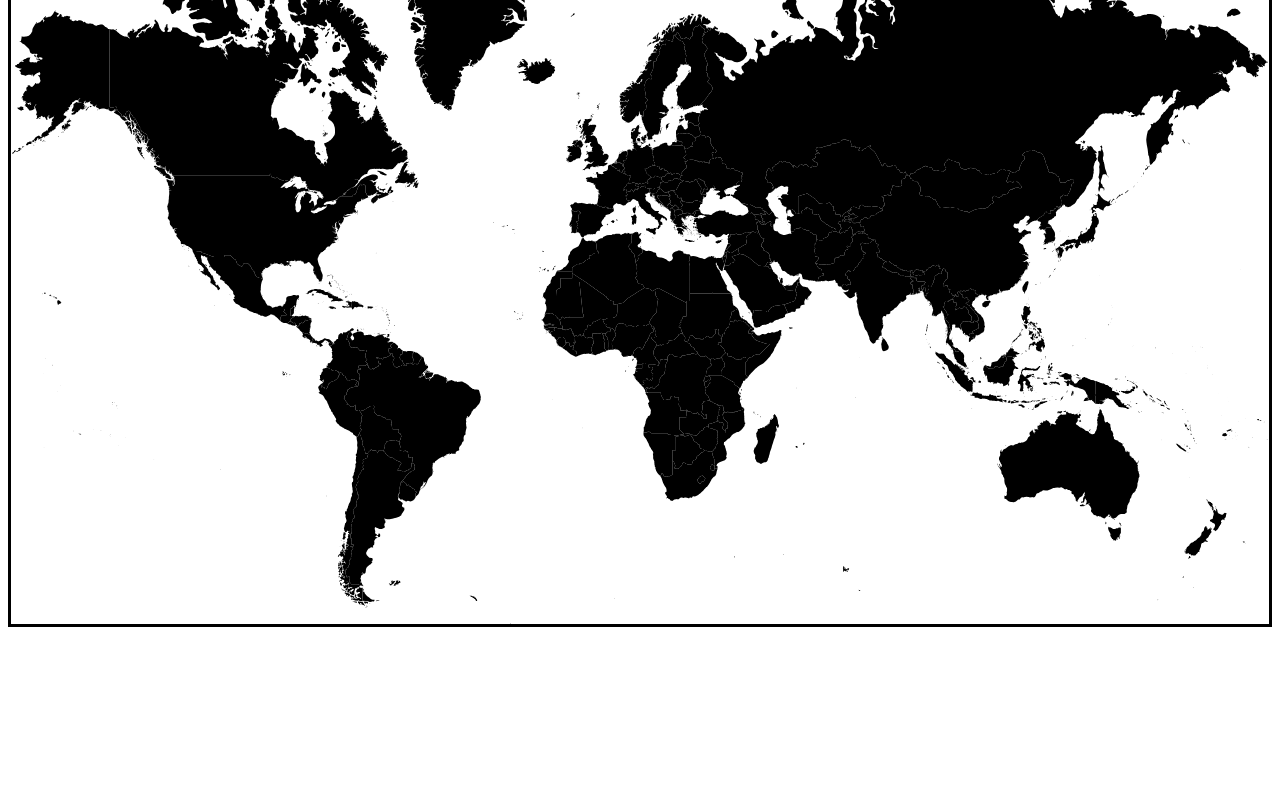
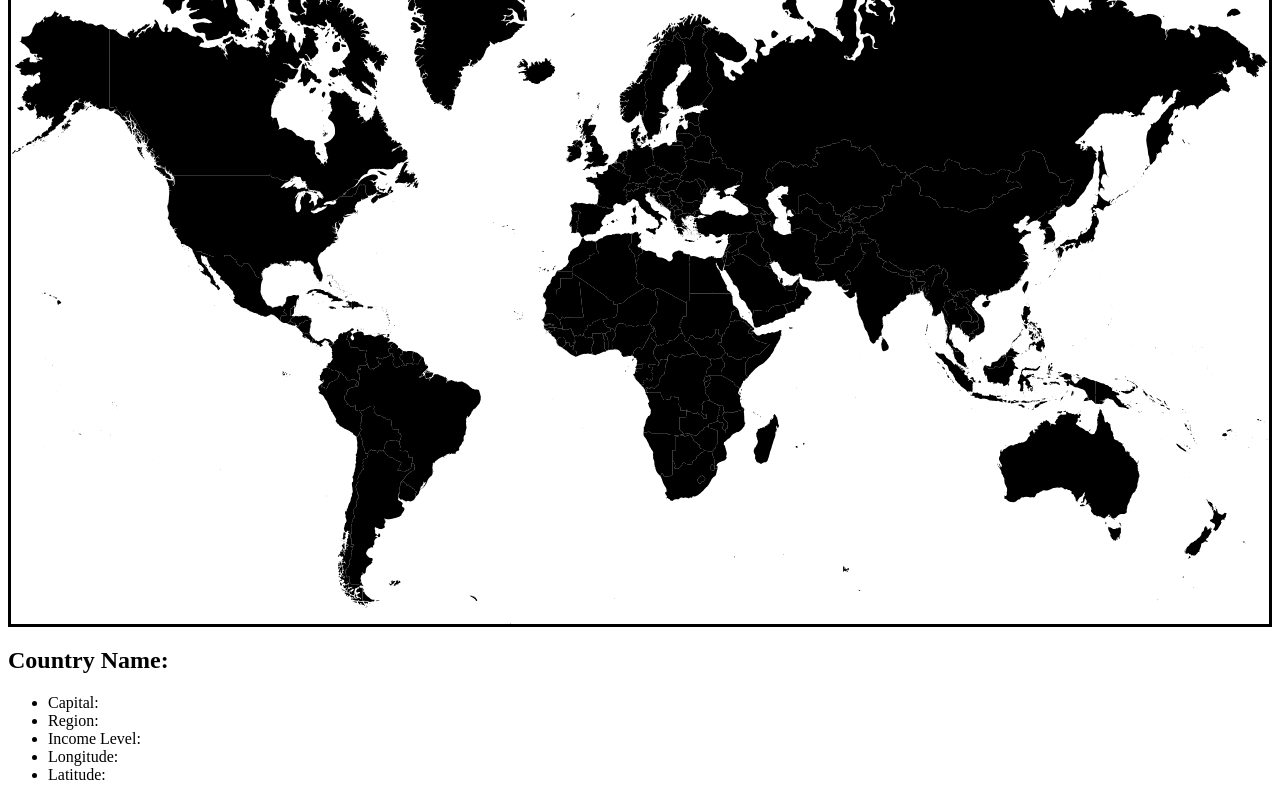
Before and after one commit to phillipsaur/D280, an Angular app in the folder WorldMap/: page /map in a window 1280 px wide. Shown: the part 328-1128 px from the top of the page. Before the commit the page ends 963 px from the top, so only its background shows below. Built offline with nearby package versions, Linux system fonts and the light colour scheme.

Commit message:
Added Country Information Card

```diff
--- a/WorldMap/src/app/map-page/map-page.component.html
+++ b/WorldMap/src/app/map-page/map-page.component.html
@@ -1 +1,16 @@
-<object type="image/svg+xml" data="assets/world.svg" id="world-map"></object>
+<div class="container">
+    <div class="themap">
+        <object type="image/svg+xml" data="assets/world.svg" id="world-map"></object>
+    </div>
+
+    <div class="country-info">
+        <h2>Country Name: </h2>
+        <ul>
+            <li>Capital: </li>
+            <li>Region: </li>
+            <li>Income Level: </li>
+            <li>Longitude: </li>
+            <li>Latitude: </li>
+        </ul>
+    </div>
+</div>
```
